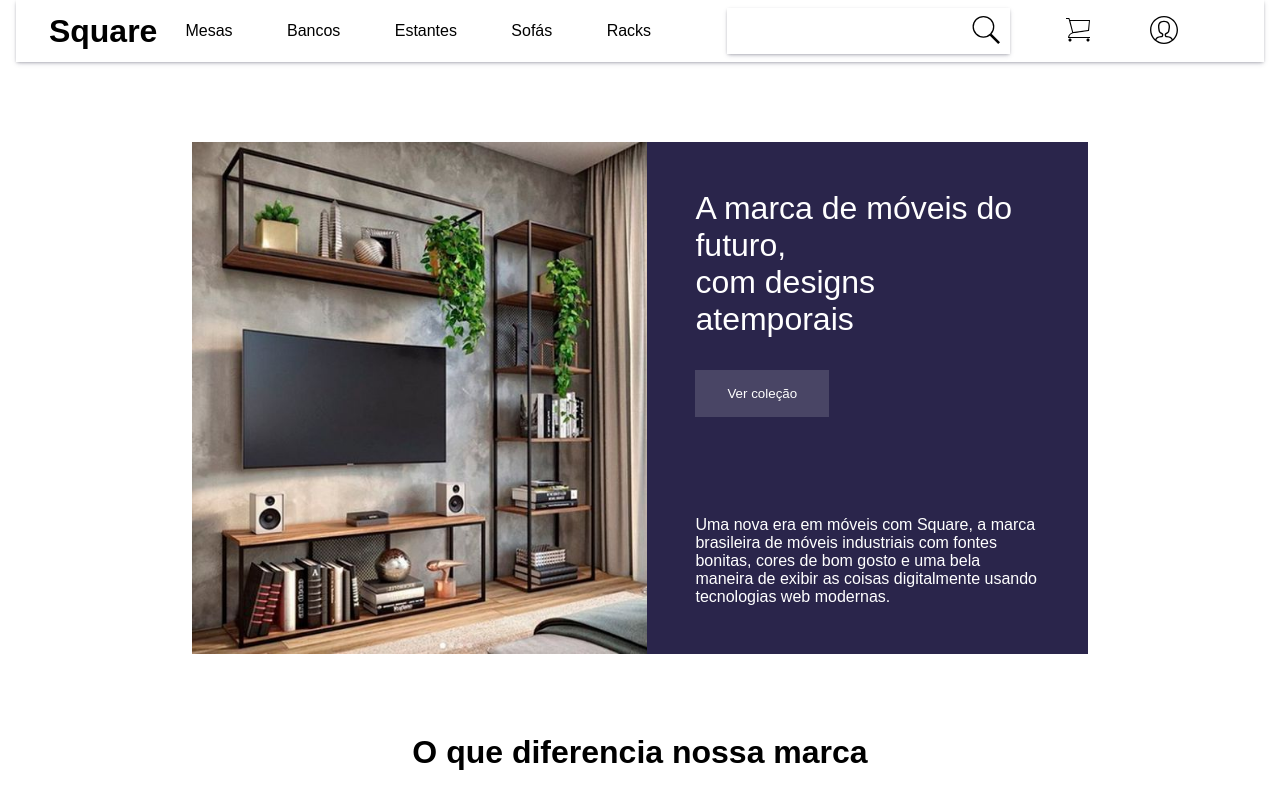
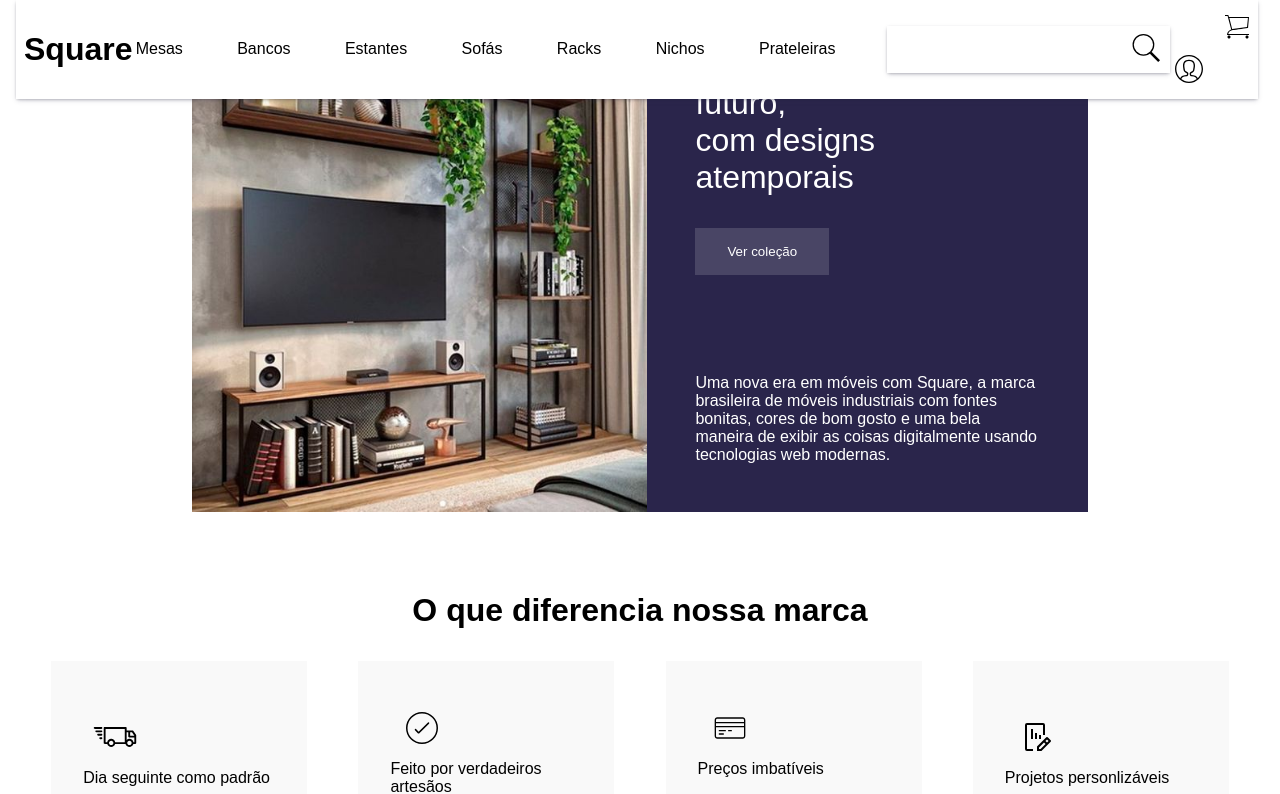
Before and after one commit to gabisanfilippo/Square, a React (Create React App) app in the folder square-react/: page / in a window 1280 px wide. Shown: the top 794 px of the page. Built offline with nearby package versions, Linux system fonts and the light colour scheme; a web font is replaced by a local one.

Commit message:
feat: adding new categories and creating the menu

```diff
--- a/square-react/src/components/Header/index.jsx
+++ b/square-react/src/components/Header/index.jsx
@@ -1,20 +1,40 @@
 import * as S from './style'
+import {useState, useRef, useEffect} from 'react'
 
 function Header(){
+    const [classname, setClassname] = useState("menu inactive")
+    const [isActive, setIsActive] = useState(false)
+    const [login, setLogin] = useState(false)
+    const onClick = () => {
+        setIsActive(!isActive)
+        console.log(isActive)
+    }
+    const dropdownRef = useRef(null)
+    useEffect(()=>{
+        if(isActive){
+            setClassname("menu active")
+        } else {
+            setClassname("menu inactive")
+        }
+    },[isActive])
+
+
     return(
         <S.Container>
             <div>
                 <h1>Square</h1>
             </div>
-            <div>
+            <nav>
                 <ul>
                     <li>Mesas</li>
                     <li>Bancos</li>
                     <li>Estantes</li>
                     <li>Sofás</li>
                     <li>Racks</li>
+                    <li>Nichos</li>
+                    <li>Prateleiras</li>
                 </ul>
-            </div>
+            </nav>
             <div className="searchCartProfile">
                 <div className="search">
                     <input name="search" />
@@ -22,7 +42,25 @@ function Header(){
                 </div>
                 <div>
                     <button className="cart"><img src="img/header/cart.svg" alt="cart" /></button>
-                    <button><img src="img/header/profile.svg" alt="profile" /></button>
+                    <button onClick={onClick} id="profile"><img src="img/header/profile.svg" alt="profile" /></button>
+                    <nav
+                        ref={dropdownRef}
+                        className={classname}
+                    >
+                        <ul>
+                            {login ? (
+                                <>
+                                    <li>Perfil</li>
+                                    <li>Sair</li>
+                                </>
+                            ) : (
+                                <>
+                                    <li>Entrar</li>
+                                    <li>Cadastre-se</li>
+                                </>
+                            )}
+                        </ul>
+                    </nav>
                 </div>
             </div>
         </S.Container>
--- a/square-react/src/components/Header/style.js
+++ b/square-react/src/components/Header/style.js
@@ -9,6 +9,11 @@ export const Container = styled.header`
     margin-right: 1rem;
     margin-bottom: 5rem;
     box-shadow: rgba(50, 50, 93, 0.25) 0px 2px 5px -1px, rgba(0, 0, 0, 0.3) 0px 1px 3px -1px;
+    position: fixed;
+    top: 0;
+    width: 97vw;
+    background-color: white;
+
     img{
         width: 2rem;
     }
@@ -48,4 +53,37 @@ export const Container = styled.header`
         border-bottom: 2px solid #2A254B;
         cursor: pointer;
     }
+    .menu.active{
+        opacity: 1;
+        visibility: visible;
+    }
+    .menu.inactive{
+        opacity: 0;
+    }
+    .menu{
+        background-color: #2A254B;
+        border: 1px solid rgba(249, 249, 249, 0.15);
+        position: absolute;
+        top: 4rem;
+        width: 11rem;
+        color: white;
+        padding: 0.5rem;
+    }
+    .menu ul{
+        display: flex;
+        flex-direction: column;
+    }
+    .menu li{
+        padding-top: 0.3rem;
+        padding-bottom: 0.3rem;
+        margin: 0;
+        margin-bottom: 0.2rem;
+    }
+    .menu li:hover{
+        border-bottom: 2px solid rgba(249, 249, 249, 0.15);
+        cursor: pointer;
+    }
+    #profile{
+        margin: 0;
+    }
 `
```
